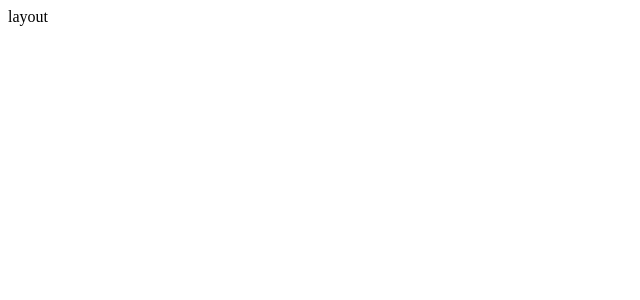
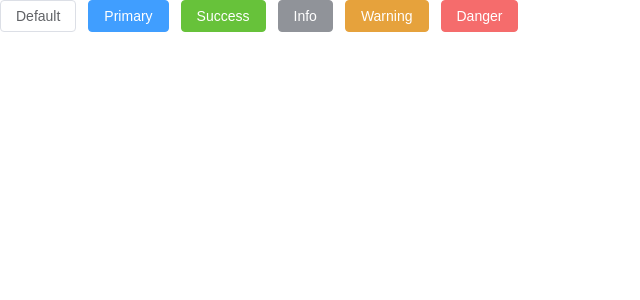
Before and after one commit to zeMingGit/Toolset, a Vue app: page / in a window 1280 px wide. Shown: the top 300 px of the page, without its empty margins (0-640 px from the left). Built offline with nearby package versions, Linux system fonts and the light colour scheme.

Commit message:
feat:添加ele

```diff
--- a/package.json
+++ b/package.json
@@ -13,6 +13,7 @@
   },
   "dependencies": {
     "electron-squirrel-startup": "^1.0.1",
+    "element-plus": "^2.9.1",
     "vue": "^3.5.13",
     "vue-router": "^4.5.0"
   },
@@ -32,8 +33,11 @@
     "electron": "33.2.1",
     "eslint": "^8.57.1",
     "eslint-plugin-import": "^2.31.0",
+    "sass": "^1.83.0",
     "ts-node": "^10.9.2",
     "typescript": "~4.5.4",
+    "unplugin-auto-import": "^0.19.0",
+    "unplugin-vue-components": "^0.28.0",
     "vite": "^5.4.11"
   },
   "keywords": [
--- a/src/layout/Layout.vue
+++ b/src/layout/Layout.vue
@@ -1,5 +1,13 @@
 <template>
-  layout
+  <!--  -->
+  <div class="mb-4">
+    <el-button>Default</el-button>
+    <el-button type="primary">Primary</el-button>
+    <el-button type="success">Success</el-button>
+    <el-button type="info">Info</el-button>
+    <el-button type="warning">Warning</el-button>
+    <el-button type="danger">Danger</el-button>
+  </div>
 </template>
 
 <script setup lang="ts">
--- /dev/null
+++ b/src/plugins/elementPlus/index.ts
@@ -0,0 +1,17 @@
+import type { App } from 'vue'
+// 需要全局引入一些组件，如ElScrollbar，不然一些下拉项样式有问题
+import { ElLoading, ElScrollbar, ElButton } from 'element-plus'
+
+const plugins = [ElLoading]
+
+const components = [ElScrollbar, ElButton]
+
+export const setupElementPlus = (app: App<Element>) => {
+  plugins.forEach((plugin) => {
+    app.use(plugin)
+  })
+
+  components.forEach((component) => {
+    app.component(component.name, component)
+  })
+}
--- a/src/renderer.ts
+++ b/src/renderer.ts
@@ -27,6 +27,27 @@
  */
 import { createApp } from 'vue'
 import App from './App.vue'
-import router from './router'
 
-createApp(App).use(router).mount('#app')
+// 引入路由
+import router, { setupRouter } from './router'
+
+// 引入全局样式
+import '@/styles/index.scss'
+
+// 引入 element-plus
+import { setupElementPlus } from '@/plugins/elementPlus'
+
+// 创建实例
+const setupAll = async () => {
+  const app = createApp(App)
+
+  setupElementPlus(app)
+
+  setupRouter(app)
+
+  await router.isReady()
+
+  app.mount('#app')
+}
+
+setupAll()
--- /dev/null
+++ b/src/styles/index.scss
@@ -0,0 +1,29 @@
+html,
+body,
+#app {
+  width: 100%;
+  height: 100%;
+  padding: 0;
+  margin: 0;
+  box-sizing: border-box;
+}
+
+a,
+a:focus,
+a:hover {
+  outline: none;
+  text-decoration: none;
+}
+p{
+  margin: 0;
+}
+ul,
+li {
+  list-style: none;
+  padding: 0;
+  margin: 0;
+}
+
+.flex {
+  display: flex;
+}
```
Also changed, not shown: auto-imports.d.ts (added, +10 -0 lines), components.d.ts (added, +14 -0 lines), src/views/login/index.vue (added, +12 -0 lines), vite.renderer.config.ts (+12 -1 lines), 1 other file (tests, documents, lock files or other folders).
